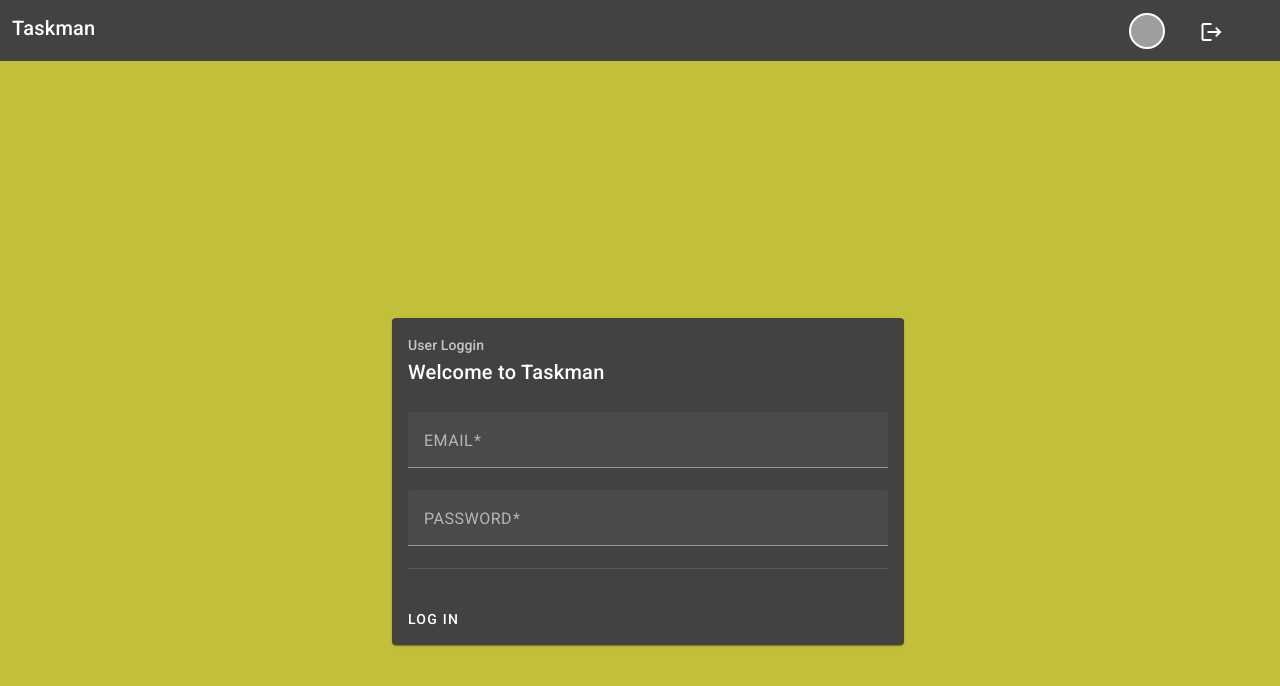
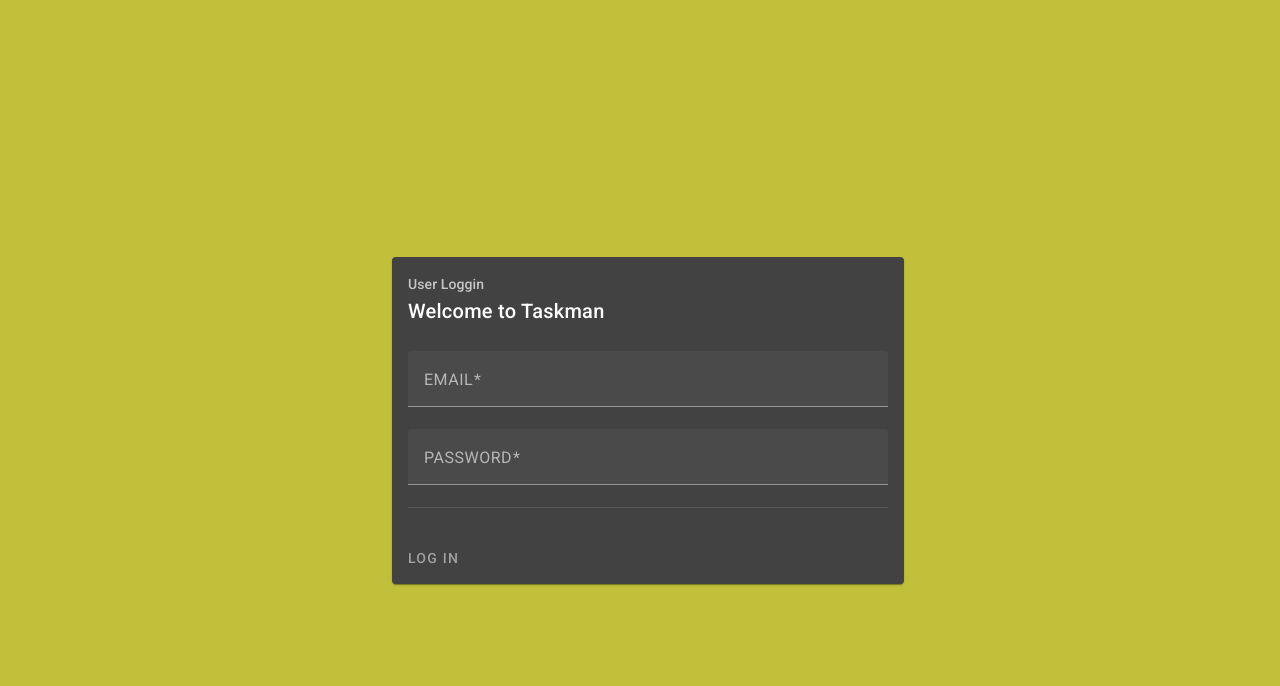
Before and after one commit to ameliandev/Angular17-TaksExample, an Angular app: page /login in a window 1280 px wide. Shown: the top 686 px of the page. Built offline with nearby package versions, Linux system fonts and the light colour scheme; data requests are answered from the project's data file; grey boxes are pictures that could not be loaded.

Commit message:
Layouts update

```diff
--- a/src/app/components/nav-bar/nav-bar.component.html
+++ b/src/app/components/nav-bar/nav-bar.component.html
@@ -1,26 +1,35 @@
-@if (!visible) {
-<div class="w-100-p flex fxLayoutColumn p-12 nav-wrapper">
-  <div class="w-100-p flex fxLayoutRowWrap">
-    <div class="w-80-p"><h2 class="p-0 m-0">Taskman</h2></div>
-    <div class="profile flex fxLayoutRowWrap w-20-p pr-12">
-      <div class="w-50-p profile--name">
+@if (visible) {
+<div fxLayout="row wrap" fxLayoutAlign="start center" class="nav-wrapper p-12">
+  <div fxFlex.gt-sm="60" fxFlex.lt-md="50">
+    <h2 class="p-0 m-0">Taskman</h2>
+  </div>
+  <div
+    fxLayout="row"
+    fxFlex.gt-sm="40"
+    fxFlex.lt-md="50"
+    fxLayoutAlign="end center"
+  >
+    <div
+      fxFlex="80"
+      fxLayoutAlign="end center"
+      fxHide.lt-md="true"
+      class="pr-12"
+    >
       <span
         ><strong>{{ _userData?.name }}</strong></span
       >
     </div>
-      <div class="w-50-p profile--avatar">
+    <div fxFlex.gt-sm="10" fxFlex.lt-md="25" fxLayoutAlign="end center">
       <div
         class="avatar"
         [style.background-image]="'url(' + _userData?.avatar + ')'"
       ></div>
     </div>
-      <div class="w-50-p mt-8 ml-12">
+    <div fxFlex.gt-sm="10" fxFlex.lt-md="25" fxLayoutAlign="end center">
       <span class="action" (click)="onLogout()"
         ><mat-icon>logout</mat-icon></span
       >
     </div>
   </div>
 </div>
-</div>
-
 }
--- a/src/app/components/nav-bar/nav-bar.component.ts
+++ b/src/app/components/nav-bar/nav-bar.component.ts
@@ -4,10 +4,12 @@
 import { Component, OnDestroy, OnInit, inject } from '@angular/core';
 import { MatIconModule } from '@angular/material/icon';
 import { Router } from '@angular/router';
+import { FlexLayoutModule } from '@angular/flex-layout';
+
 @Component({
   selector: 'app-nav-bar',
   standalone: true,
-  imports: [MatIconModule],
+  imports: [MatIconModule, FlexLayoutModule],
   templateUrl: './nav-bar.component.html',
   styleUrl: './nav-bar.component.scss',
 })
--- a/src/app/modules/Auth/components/login/login.component.html
+++ b/src/app/modules/Auth/components/login/login.component.html
@@ -34,9 +34,16 @@
           />
         </mat-form-field>
         <mat-divider></mat-divider>
+        @if (loginResponse.length > 0) {
+        <mat-error class="pt-8"
+          ><strong>{{ loginResponse }}</strong></mat-error
+        >
+        }
       </mat-card-content>
       <mat-card-actions>
-        <button mat-button mat-raise-button>LOG IN</button>
+        <button mat-button mat-raise-button [disabled]="form.invalid">
+          LOG IN
+        </button>
       </mat-card-actions>
       <mat-card-footer>
         @if (isLoading) {
--- a/src/app/modules/Auth/components/login/login.component.ts
+++ b/src/app/modules/Auth/components/login/login.component.ts
@@ -46,6 +46,7 @@
   form: FormGroup;
   isLoading = false;
   formLoaded = false;
+  loginResponse: string = '';
 
   constructor(
     private authService: UserAuthService,
@@ -70,6 +71,7 @@
       return;
     }
 
+    this.loginResponse = '';
     this.isLoading = true;
 
     setTimeout(async () => {
@@ -81,6 +83,9 @@
         const result = await this.authService.Login(email, pass);
 
         if (!result) {
+          this.formLoaded = true;
+          this.isLoading = false;
+          this.loginResponse = 'Wrong user';
           return;
         }
 
--- a/src/app/modules/Tasks/components/task-list/task-list.component.html
+++ b/src/app/modules/Tasks/components/task-list/task-list.component.html
@@ -1,3 +1,4 @@
+<div fxLayout="column">
   <div class="p-8 mt-12 mb-12">
     <h1 class="m-0 p-0">List of Tasks</h1>
   </div>
@@ -11,8 +12,7 @@
     <mat-progress-bar mode="indeterminate"></mat-progress-bar>
   </div>
   }
-
-<div class="p-8">
+  <div fxLayout="column" class="p-8 overflow-x">
     <table
       mat-table
       matSort
@@ -20,6 +20,8 @@
       [dataSource]="sourceData"
       (matSortChange)="sortDataTable($event)"
       class="mat-elevation-z8"
+      fxFlex="100"
+      [style.table-layout]
     >
       <ng-container matColumnDef="useravatar">
         <th
@@ -146,3 +148,4 @@
       <tr mat-row *matRowDef="let row; columns: tableColumns"></tr>
     </table>
   </div>
+</div>
--- a/src/app/modules/Tasks/components/task-list/task-list.component.ts
+++ b/src/app/modules/Tasks/components/task-list/task-list.component.ts
@@ -67,6 +67,7 @@
   ngOnInit(): void {
     this.isLoading = true;
 
+    setTimeout(() => {
       this._taskService.onTasksConstantsGet
         .pipe(takeUntil(this._unsubscribeAll))
         .subscribe((constants: { statusList: Array<TaskStatus> }) => {
@@ -84,6 +85,7 @@
           this.sourceData.data = [...this.taksList];
           this.isLoading = false;
         });
+    }, 1000);
   }
 
   ngOnDestroy(): void {
```
Lines whose indentation alone changed are shown as unchanged.
